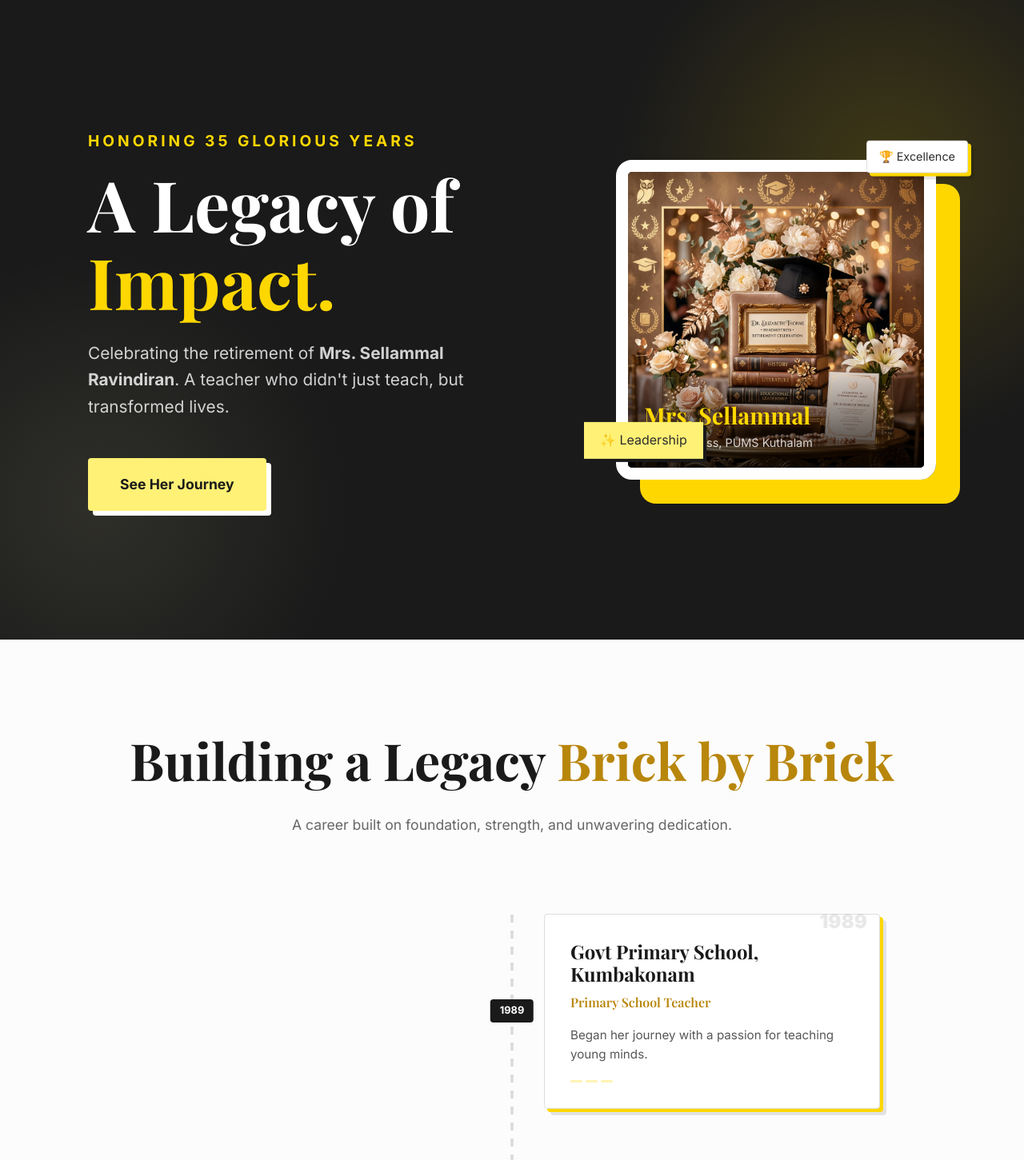
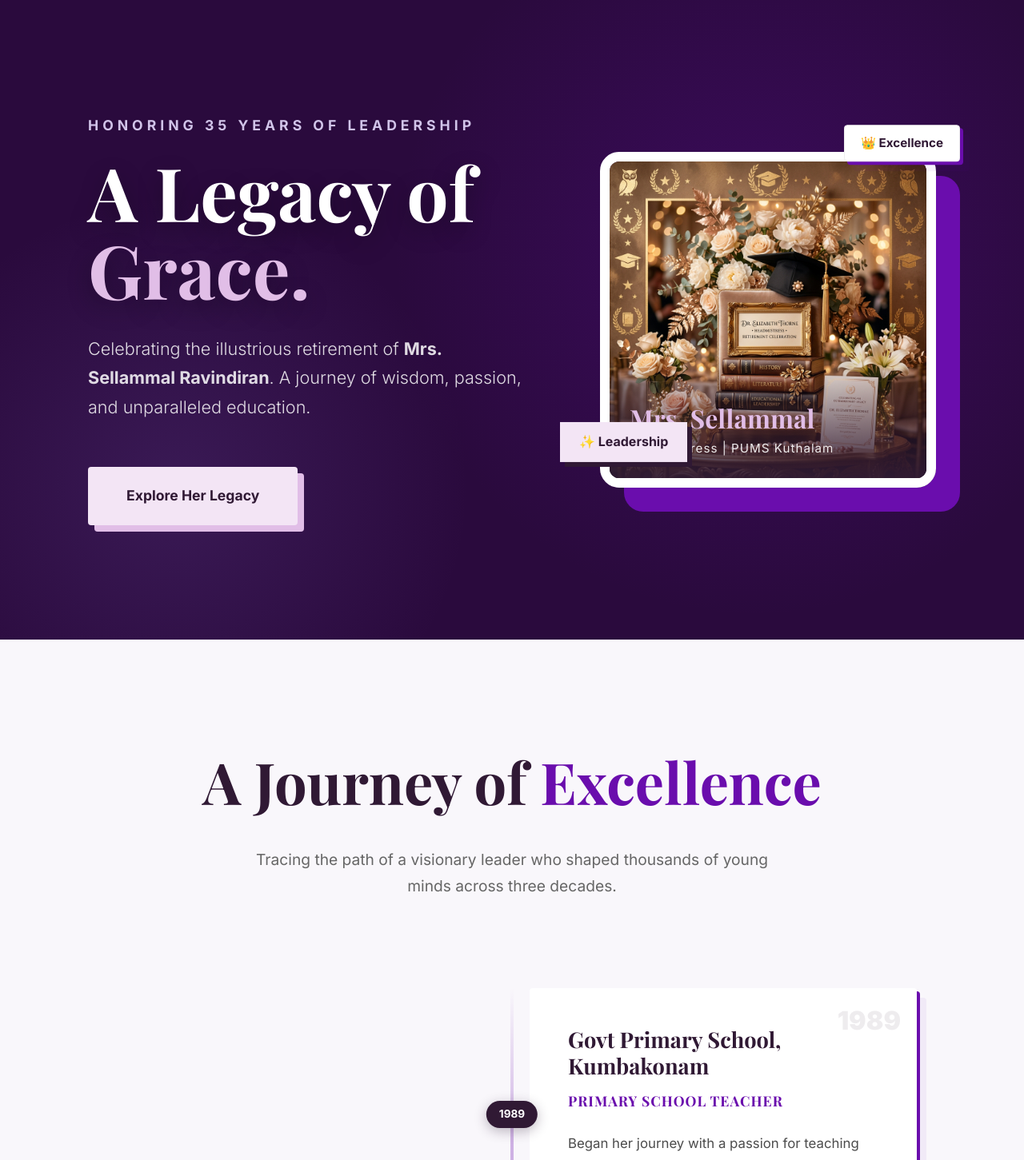
Before and after one commit to xrvnsp/Retire, a React (Vite) app: page / in a window 1280 px wide. Shown: the top 1451 px of the page at 80% size. Built offline with nearby package versions, Linux system fonts and the light colour scheme; a web font is replaced by a local one.

Commit message:
Rework UI with premium velvet purple theme

```diff
--- a/src/components/Hero.jsx
+++ b/src/components/Hero.jsx
@@ -13,37 +13,37 @@ const Hero = () => {
       justifyContent: 'center',
       position: 'relative',
       overflow: 'hidden',
-      backgroundColor: 'var(--secondary)',
+      backgroundColor: '#2A0A3D', // Deep Velvet Background
       padding: isMobile ? '80px 20px' : '20px'
     }}>
       {/* Dynamic Background Shapes */}
       {!isMobile && (
         <>
           <motion.div
-            animate={{ scale: [1, 1.2, 1], rotate: [0, 90, 0], opacity: [0.1, 0.2, 0.1] }}
-            transition={{ duration: 20, repeat: Infinity, ease: "linear" }}
+            animate={{ scale: [1, 1.2, 1], opacity: [0.2, 0.3, 0.2] }}
+            transition={{ duration: 10, repeat: Infinity, ease: "easeInOut" }}
             style={{
               position: 'absolute',
               top: '-10%',
-              right: '-10%',
-              width: '600px',
-              height: '600px',
+              right: '-5%',
+              width: '800px',
+              height: '800px',
               borderRadius: '50%',
-              background: 'radial-gradient(circle, var(--primary) 0%, transparent 70%)',
+              background: 'radial-gradient(circle, #6A0DAD 0%, transparent 70%)',
               zIndex: 1
             }}
           />
           <motion.div
-            animate={{ scale: [1, 1.3, 1], rotate: [0, -45, 0], opacity: [0.05, 0.1, 0.05] }}
-            transition={{ duration: 15, repeat: Infinity, ease: "linear" }}
+            animate={{ scale: [1, 1.1, 1], opacity: [0.1, 0.2, 0.1] }}
+            transition={{ duration: 8, repeat: Infinity, ease: "easeInOut", delay: 1 }}
             style={{
               position: 'absolute',
-              bottom: '-10%',
+              bottom: '-20%',
               left: '-10%',
-              width: '500px',
-              height: '500px',
+              width: '700px',
+              height: '700px',
               borderRadius: '50%',
-              background: 'radial-gradient(circle, var(--primary-light) 0%, transparent 70%)',
+              background: 'radial-gradient(circle, #9370DB 0%, transparent 70%)',
               zIndex: 1
             }}
           />
@@ -54,7 +54,7 @@ const Hero = () => {
         <div style={{
           display: 'flex',
           flexDirection: isMobile ? 'column-reverse' : 'row',
-          gap: isMobile ? '3rem' : '4rem',
+          gap: isMobile ? '3rem' : '5rem',
           alignItems: 'center',
           textAlign: isMobile ? 'center' : 'left'
         }}>
@@ -63,43 +63,45 @@ const Hero = () => {
             initial={{ opacity: 0, x: isMobile ? 0 : -100, y: isMobile ? 50 : 0 }}
             animate={{ opacity: 1, x: 0, y: 0 }}
             transition={{ duration: 1, ease: "backOut" }}
-            style={{ flex: 1 }}
+            style={{ flex: 1.2 }}
           >
             <motion.div
               initial={{ opacity: 0 }}
               animate={{ opacity: 1 }}
               transition={{ delay: 0.5 }}
               style={{
-                color: 'var(--primary)',
-                fontSize: isMobile ? '0.9rem' : '1.2rem',
+                color: '#D1C4E9', // Light Purple
+                fontSize: isMobile ? '0.9rem' : '1.1rem',
                 fontWeight: 'bold',
-                letterSpacing: '4px',
+                letterSpacing: '5px',
                 textTransform: 'uppercase',
-                marginBottom: '1rem'
+                marginBottom: '1.2rem'
               }}
             >
-              Honoring 35 Glorious Years
+              Honoring 35 Years of Leadership
             </motion.div>
 
             <h1 style={{
-              fontSize: 'clamp(2.5rem, 10vw, 5.5rem)',
+              fontSize: 'clamp(2.8rem, 10vw, 5.8rem)',
               color: 'white',
-              lineHeight: '1.1',
-              marginBottom: '1.5rem',
-              fontFamily: 'var(--font-serif)'
+              lineHeight: '1.05',
+              marginBottom: '2rem',
+              fontFamily: 'var(--font-serif)',
+              textShadow: '0 10px 30px rgba(0,0,0,0.3)'
             }}>
-              A Legacy of <span style={{ color: 'var(--primary)' }}>Impact.</span>
+              A Legacy of <span style={{ color: '#E1BEE7' }}>Grace.</span>
             </h1>
 
             <p style={{
-              fontSize: isMobile ? '1.1rem' : '1.3rem',
-              color: 'rgba(255,255,255,0.8)',
-              maxWidth: '500px',
-              margin: isMobile ? '0 auto 2.5rem' : '0 0 3rem',
-              lineHeight: '1.6'
+              fontSize: isMobile ? '1.1rem' : '1.35rem',
+              color: 'rgba(255,255,255,0.85)',
+              maxWidth: '550px',
+              margin: isMobile ? '0 auto 3rem' : '0 0 3.5rem',
+              lineHeight: '1.7',
+              fontWeight: '300'
             }}>
-              Celebrating the retirement of <strong>Mrs. Sellammal Ravindiran</strong>.
-              A teacher who didn't just teach, but transformed lives.
+              Celebrating the illustrious retirement of <strong>Mrs. Sellammal Ravindiran</strong>.
+              A journey of wisdom, passion, and unparalleled education.
             </p>
 
             <motion.div
@@ -108,17 +110,18 @@ const Hero = () => {
               animate={{ opacity: 1, y: 0 }}
               transition={{ delay: 1 }}
             >
-              <a href="#milestones" className="brick-card-yellow" style={{
-                padding: '1.2rem 2.5rem',
+              <a href="#milestones" className="brick-card-purple" style={{
+                padding: '1.4rem 3rem',
                 fontSize: '1.1rem',
                 textDecoration: 'none',
-                color: 'var(--secondary)',
+                color: 'var(--primary-dark)',
                 fontWeight: 'bold',
                 borderRadius: '4px',
                 display: 'inline-block',
-                boxShadow: isMobile ? '4px 4px 0px white' : '6px 6px 0px white'
+                boxShadow: isMobile ? '4px 4px 0px #E1BEE7' : '8px 8px 0px #E1BEE7',
+                transition: 'var(--transition-smooth)'
               }}>
-                See Her Journey
+                Explore Her Legacy
               </a>
             </motion.div>
           </motion.div>
@@ -128,14 +131,14 @@ const Hero = () => {
             initial={{ opacity: 0, scale: 0.8 }}
             animate={{ opacity: 1, scale: 1 }}
             transition={{ duration: 1.2, ease: "backOut", delay: 0.3 }}
-            style={{ position: 'relative', width: isMobile ? '90%' : '45%', maxWidth: '400px' }}
+            style={{ position: 'relative', width: isMobile ? '95%' : '45%', maxWidth: '420px' }}
           >
             <div style={{
               position: 'relative',
-              borderRadius: '20px',
+              borderRadius: '24px',
               overflow: 'hidden',
-              boxShadow: isMobile ? '15px 15px 0px var(--primary)' : '30px 30px 0px var(--primary)',
-              border: isMobile ? '8px solid white' : '15px solid white'
+              boxShadow: isMobile ? '15px 15px 0px #6A0DAD' : '30px 30px 0px #6A0DAD',
+              border: isMobile ? '6px solid white' : '12px solid white'
             }}>
               <img
                 src={heroImage}
@@ -147,46 +150,50 @@ const Hero = () => {
                 bottom: '0',
                 left: '0',
                 width: '100%',
-                background: 'linear-gradient(transparent, rgba(0,0,0,0.8))',
-                padding: isMobile ? '20px 15px' : '40px 20px 20px',
+                background: 'linear-gradient(transparent, rgba(48, 27, 52, 0.95))',
+                padding: isMobile ? '25px 20px' : '45px 25px 25px',
                 color: 'white',
                 textAlign: 'left'
               }}>
-                <h3 style={{ fontSize: isMobile ? '1.4rem' : '1.8rem', color: 'var(--primary)' }}>Mrs. Sellammal</h3>
-                <p style={{ fontSize: '0.9rem', opacity: 0.8 }}>Headmistress, PUMS Kuthalam</p>
+                <h3 style={{ fontSize: isMobile ? '1.5rem' : '2rem', color: '#E1BEE7' }}>Mrs. Sellammal</h3>
+                <p style={{ fontSize: '0.95rem', opacity: 0.9, letterSpacing: '1px' }}>Headmistress | PUMS Kuthalam</p>
               </div>
             </div>
 
             {/* Floating Badges */}
             <motion.div
-              animate={{ y: [0, -10, 0] }}
+              animate={{ y: [0, -12, 0] }}
               transition={{ duration: 3, repeat: Infinity }}
               className="brick-card"
               style={{
                 position: 'absolute',
-                top: isMobile ? '-10px' : '-20px',
-                right: isMobile ? '-10px' : '-40px',
-                padding: '8px 15px',
+                top: isMobile ? '-10px' : '-25px',
+                right: isMobile ? '-10px' : '-30px',
+                padding: '10px 20px',
                 backgroundColor: 'white',
                 zIndex: 20,
-                fontSize: '0.9rem'
+                fontSize: '0.95rem',
+                color: 'var(--primary-dark)',
+                fontWeight: 'bold'
               }}
             >
-              🏆 Excellence
+              👑 Excellence
             </motion.div>
 
             {!isMobile && (
               <motion.div
-                animate={{ y: [0, 15, 0] }}
+                animate={{ y: [0, 18, 0] }}
                 transition={{ duration: 4, repeat: Infinity, delay: 1 }}
-                className="brick-card-yellow"
+                className="brick-card-purple"
                 style={{
                   position: 'absolute',
-                  bottom: '40px',
-                  left: '-40px',
-                  padding: '10px 20px',
+                  bottom: '50px',
+                  left: '-50px',
+                  padding: '12px 24px',
                   zIndex: 20,
-                  boxShadow: '4px 4px 0px var(--secondary)'
+                  boxShadow: '6px 6px 0px #301934',
+                  fontWeight: 'bold',
+                  color: 'var(--primary-dark)'
                 }}
               >
                 ✨ Leadership
--- a/src/components/Milestones.jsx
+++ b/src/components/Milestones.jsx
@@ -1,5 +1,5 @@
 import { motion } from 'framer-motion';
-import { useMediaQuery } from './useMediaQuery'; // I'll create this helper
+import { useMediaQuery } from './useMediaQuery';
 
 const milestones = [
   {
@@ -14,7 +14,7 @@ const milestones = [
     school: "Municipal Middle School, Mayiladuthurai",
     role: "Secondary Grade Assistant",
     desc: "Promoted and recognized for exceptional classroom management.",
-    type: "yellow"
+    type: "purple"
   },
   {
     year: "2005",
@@ -28,7 +28,7 @@ const milestones = [
     school: "Panchayat Union Middle School, Kuthalam",
     role: "Headmistress",
     desc: "Appointed as Headmistress, leading the school to new heights of academic excellence.",
-    type: "yellow"
+    type: "purple"
   },
   {
     year: "2024",
@@ -43,44 +43,45 @@ const Milestones = () => {
   const isMobile = useMediaQuery('(max-width: 768px)');
 
   return (
-    <section id="milestones" className="milestones" style={{ backgroundColor: '#fcfcfc', overflow: 'hidden', padding: isMobile ? '60px 0' : '100px 0' }}>
+    <section id="milestones" className="milestones" style={{ backgroundColor: '#F9F7FB', overflow: 'hidden', padding: isMobile ? '70px 0' : '120px 0' }}>
       <div className="container">
         <motion.div
           initial={{ opacity: 0, y: -50 }}
           whileInView={{ opacity: 1, y: 0 }}
           viewport={{ once: true }}
-          style={{ textAlign: 'center', marginBottom: isMobile ? '3rem' : '6rem' }}
+          style={{ textAlign: 'center', marginBottom: isMobile ? '4rem' : '7rem' }}
         >
-          <h2 style={{ fontSize: 'clamp(2rem, 6vw, 4rem)', color: 'var(--secondary)' }}>
-            Building a Legacy <span style={{ color: 'var(--primary-dark)' }}>Brick by Brick</span>
+          <h2 style={{ fontSize: 'clamp(2.5rem, 7vw, 4.5rem)', color: 'var(--primary-dark)', marginBottom: '1.5rem' }}>
+            A Journey of <span style={{ color: 'var(--primary)' }}>Excellence</span>
           </h2>
-          <p style={{ fontSize: '1.1rem', color: 'var(--text-muted)', marginTop: '1rem' }}>
-            A career built on foundation, strength, and unwavering dedication.
+          <p style={{ fontSize: '1.2rem', color: 'var(--text-muted)', maxWidth: '700px', margin: '0 auto', lineHeight: '1.7' }}>
+            Tracing the path of a visionary leader who shaped thousands of young minds across three decades.
           </p>
         </motion.div>
 
-        <div style={{ position: 'relative', maxWidth: '1000px', margin: '0 auto' }}>
-          {/* Central Path - Move to left on mobile */}
+        <div style={{ position: 'relative', maxWidth: '1100px', margin: '0 auto' }}>
+          {/* Central Path */}
           <div style={{
             position: 'absolute',
             left: isMobile ? '20px' : '50%',
             transform: 'translateX(-50%)',
             width: '4px',
             height: '100%',
-            background: 'repeating-linear-gradient(0deg, #ddd, #ddd 10px, transparent 10px, transparent 20px)',
+            background: 'linear-gradient(to bottom, transparent, var(--primary) 10%, var(--primary) 90%, transparent)',
+            opacity: 0.3,
             zIndex: 1
           }} />
 
           {milestones.map((item, index) => (
             <motion.div
               key={index}
-              initial={{ opacity: 0, x: isMobile ? 50 : (index % 2 === 0 ? -150 : 150), rotate: isMobile ? 0 : (index % 2 === 0 ? -5 : 5) }}
-              whileInView={{ opacity: 1, x: 0, rotate: 0 }}
-              viewport={{ once: true, margin: "-50px" }}
+              initial={{ opacity: 0, x: isMobile ? 50 : (index % 2 === 0 ? -150 : 150) }}
+              whileInView={{ opacity: 1, x: 0 }}
+              viewport={{ once: true, margin: "-100px" }}
               transition={{
                 type: "spring",
-                stiffness: 100,
-                damping: 20,
+                stiffness: 80,
+                damping: 15,
                 delay: index * 0.1
               }}
               style={{
@@ -88,7 +89,7 @@ const Milestones = () => {
                 justifyContent: isMobile ? 'flex-start' : (index % 2 === 0 ? 'flex-end' : 'flex-start'),
                 alignItems: 'center',
                 width: '100%',
-                marginBottom: isMobile ? '3rem' : '5rem',
+                marginBottom: isMobile ? '4rem' : '6rem',
                 position: 'relative',
                 zIndex: 2,
                 paddingLeft: isMobile ? '50px' : '0'
@@ -99,49 +100,53 @@ const Milestones = () => {
                 position: 'absolute',
                 left: isMobile ? '20px' : '50%',
                 transform: 'translateX(-50%)',
-                backgroundColor: 'var(--secondary)',
+                backgroundColor: 'var(--primary-dark)',
                 color: 'white',
-                padding: '4px 12px',
-                borderRadius: '4px',
-                fontSize: '0.8rem',
+                padding: '6px 16px',
+                borderRadius: '50px',
+                fontSize: '0.85rem',
                 fontWeight: 'bold',
-                zIndex: 3
+                zIndex: 3,
+                boxShadow: '0 4px 15px rgba(48, 25, 52, 0.3)'
               }}>
                 {item.year}
               </div>
 
-              <div className={`brick-card ${item.type === 'yellow' ? 'brick-card-yellow' : ''}`} style={{
-                width: isMobile ? '100%' : '42%',
+              <div className={`brick-card ${item.type === 'purple' ? 'brick-card-purple' : ''}`} style={{
+                width: isMobile ? '100%' : '44%',
                 margin: isMobile ? '0' : '0 4%',
-                padding: isMobile ? '1.5rem' : '2rem'
+                padding: isMobile ? '2rem' : '3rem',
+                border: 'none',
+                backgroundColor: item.type === 'purple' ? 'var(--brick-purple)' : 'white'
               }}>
                 <div style={{
                   position: 'absolute',
-                  top: '-10px',
-                  [isMobile ? 'right' : (index % 2 === 0 ? 'right' : 'left')]: '15px',
-                  fontSize: '1.5rem',
-                  opacity: 0.1,
-                  fontWeight: '900'
+                  top: '15px',
+                  [isMobile ? 'right' : (index % 2 === 0 ? 'right' : 'left')]: '20px',
+                  fontSize: '2rem',
+                  opacity: 0.08,
+                  fontWeight: '900',
+                  color: 'var(--primary-dark)'
                 }}>
                   {item.year}
                 </div>
-                <h3 style={{ fontSize: isMobile ? '1.2rem' : '1.5rem', marginBottom: '0.5rem', lineHeight: '1.2' }}>{item.school}</h3>
-                <h4 style={{ fontSize: '1rem', color: 'var(--primary-dark)', marginBottom: '1rem', fontWeight: '600' }}>
+                <h3 style={{ fontSize: isMobile ? '1.3rem' : '1.7rem', marginBottom: '0.8rem', lineHeight: '1.2', color: 'var(--primary-dark)' }}>{item.school}</h3>
+                <h4 style={{ fontSize: '1.1rem', color: 'var(--primary)', marginBottom: '1.5rem', fontWeight: '700', letterSpacing: '1px', textTransform: 'uppercase' }}>
                   {item.role}
                 </h4>
-                <p style={{ fontSize: '0.95rem', color: 'var(--text)', opacity: 0.8 }}>{item.desc}</p>
+                <p style={{ fontSize: '1.05rem', color: 'var(--text)', opacity: 0.85, lineHeight: '1.8' }}>{item.desc}</p>
 
                 <div style={{
-                  marginTop: '1.2rem',
+                  marginTop: '1.5rem',
                   display: 'flex',
-                  gap: '4px'
+                  gap: '6px'
                 }}>
                   {[1,2,3].map(i => (
                     <div key={i} style={{
-                      width: '15px',
-                      height: '3px',
-                      backgroundColor: item.type === 'yellow' ? 'var(--secondary)' : 'var(--primary)',
-                      opacity: 0.3,
+                      width: '20px',
+                      height: '4px',
+                      backgroundColor: 'var(--primary)',
+                      opacity: 0.2,
                       borderRadius: '2px'
                     }} />
                   ))}
--- a/src/index.css
+++ b/src/index.css
@@ -1,16 +1,16 @@
 :root {
-  --primary: #FFD700; /* Rich Gold/Yellow */
-  --primary-light: #FFF9C4; /* Soft Yellow */
-  --primary-dark: #B8860B;
-  --secondary: #1A1A1A;
-  --accent: #FF5722;
+  --primary: #6A0DAD; /* Royal Purple */
+  --primary-light: #F8F4FF; /* Ultra Soft Lilac */
+  --primary-dark: #301934; /* Midnight Purple */
+  --secondary: #1A1A1A; /* Charcoal Black */
+  --accent: #9370DB; /* Medium Purple */
   --bg: #FFFFFF;
-  --brick-white: #F5F5F5;
-  --brick-yellow: #FFF176;
+  --brick-white: #FAFAFA;
+  --brick-purple: #F3E5F5;
   --text: #2D2D2D;
   --text-muted: #666;
-  --glass: rgba(255, 255, 255, 0.85);
-  --glass-border: rgba(255, 215, 0, 0.3);
+  --glass: rgba(255, 255, 255, 0.95);
+  --glass-border: rgba(106, 13, 173, 0.15);
 
   --font-serif: 'Playfair Display', serif;
   --font-sans: 'Inter', sans-serif;
@@ -34,18 +34,18 @@ body {
 
 h1, h2, h3, h4 {
   font-family: var(--font-serif);
-  color: var(--secondary);
+  color: var(--primary-dark);
 }
 
 /* Brick Style Utility */
 .brick-card {
   background: white;
-  border-radius: 4px; /* Sharper, brick-like corners */
+  border-radius: 4px;
   box-shadow:
     4px 4px 0px var(--primary),
-    8px 8px 0px rgba(0,0,0,0.1);
+    12px 12px 0px rgba(106, 13, 173, 0.05);
   padding: 2rem;
-  border: 1px solid #ddd;
+  border: 1px solid #eee;
   position: relative;
   transition: var(--transition-smooth);
 }
@@ -54,23 +54,23 @@ h1, h2, h3, h4 {
   transform: translate(-4px, -4px);
   box-shadow:
     8px 8px 0px var(--primary-dark),
-    12px 12px 0px rgba(0,0,0,0.1);
+    16px 16px 0px rgba(106, 13, 173, 0.1);
 }
 
-.brick-card-yellow {
-  background: var(--brick-yellow);
+.brick-card-purple {
+  background: var(--brick-purple);
   box-shadow:
-    4px 4px 0px var(--secondary),
-    8px 8px 0px rgba(0,0,0,0.1);
+    4px 4px 0px var(--primary-dark),
+    10px 10px 0px rgba(0,0,0,0.05);
 }
 
 .glass {
   background: var(--glass);
   backdrop-filter: blur(12px);
   -webkit-backdrop-filter: blur(12px);
-  border: 2px solid var(--glass-border);
+  border: 1px solid var(--glass-border);
   border-radius: 30px;
-  box-shadow: 0 15px 35px rgba(255, 215, 0, 0.1);
+  box-shadow: 0 15px 35px rgba(106, 13, 173, 0.1);
 }
 
 .container {
@@ -104,5 +104,5 @@ section {
 }
 
 ::-webkit-scrollbar-thumb:hover {
-  background: #b8932e;
+  background: var(--primary-dark);
 }
```
Also changed, not shown: src/components/FamilyMessages.jsx (+28 -22 lines), src/components/Footer.jsx (+11 -9 lines), src/components/MapLocation.jsx (+35 -29 lines).
